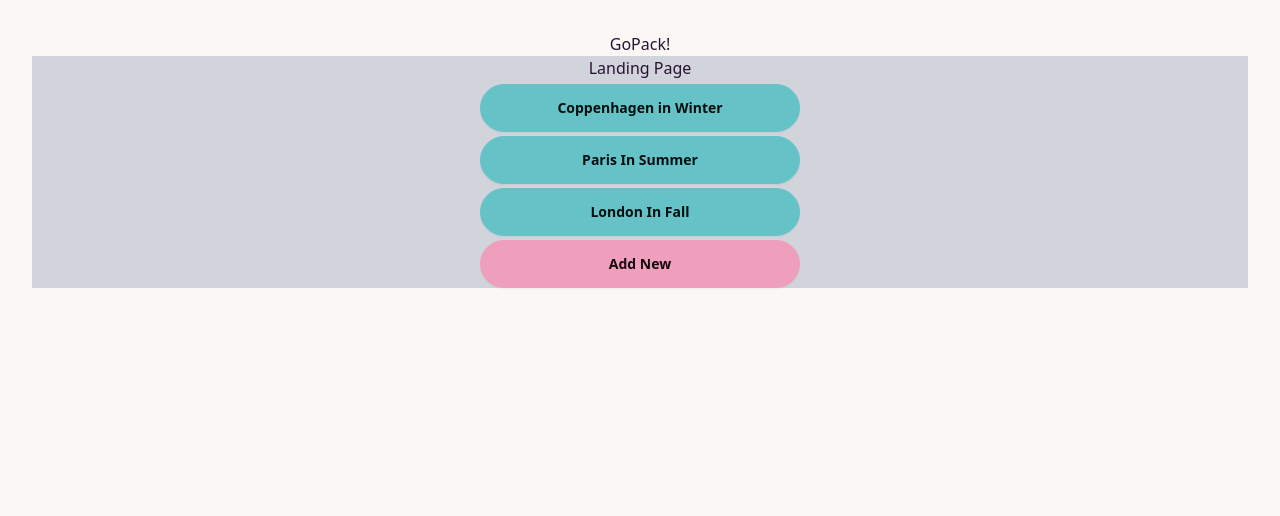
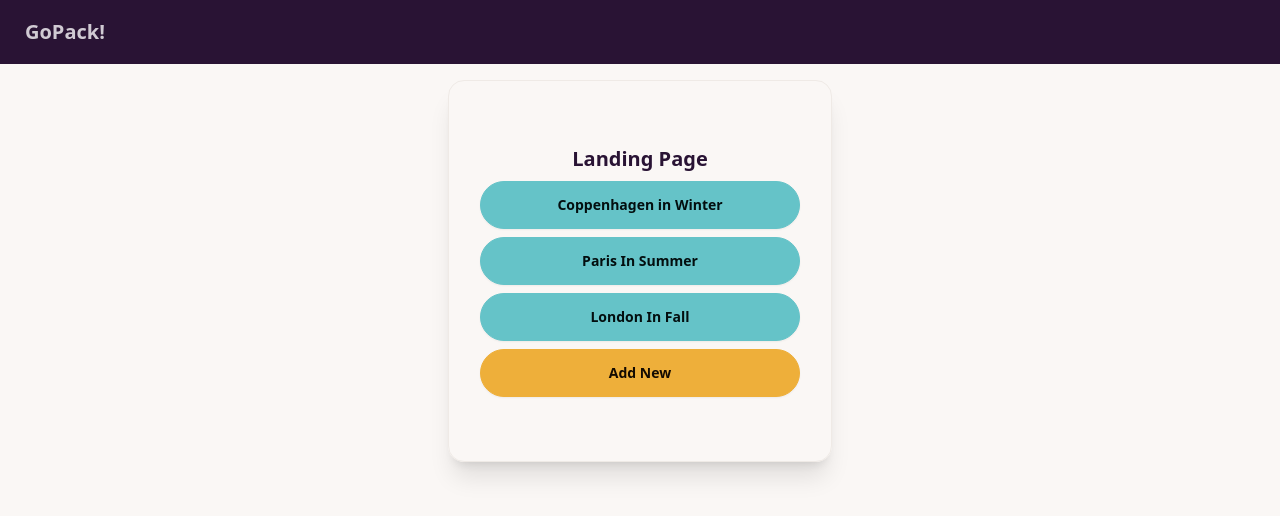
Before and after one commit to henlam1/GoPack, a React app in the folder client/: page / in a window 1280 px wide. Shown: the top 516 px of the page. Built offline with nearby package versions, Linux system fonts and the light colour scheme; the HTML template or start-up script is replaced by a standard one.

Commit message:
more styling

```diff
--- a/client/src/App.tsx
+++ b/client/src/App.tsx
@@ -3,6 +3,7 @@ import { useState } from 'react';
 import Landing from "./pages/Landing";
 import Creation from "./pages/Creation";
 import './App.css'
+import Navbar from './components/Navbar';
 
 export default function App() {
   const [creating, setCreating] = useState(false);
@@ -16,6 +17,7 @@ export default function App() {
 
   return (
     <>
+      <Navbar/>
       {(creating)?
       <Creation onFinish={handleLanding}/> :
       <Landing onCreate={handleCreate}/>}
--- a/client/src/components/AllPackingLists.tsx
+++ b/client/src/components/AllPackingLists.tsx
@@ -27,12 +27,7 @@ export default function AllPackingLists(){
 function PackingListButton({packingList}) {
     return (
         <button key={packingList.id}
-        // className="rounded-lg bg-purple-200
-        // hover:border-1 hover:border-purple-300
-        // w-80 h-7
-        // cursor-pointer
-        // mx-auto"
-        className="btn btn-primary rounded-full w-80 mx-auto"
+        className="btn btn-primary rounded-full w-80"
         >
             {packingList.name}
         </button>
--- a/client/src/components/Navbar.tsx
+++ b/client/src/components/Navbar.tsx
@@ -1,5 +1,7 @@
 export default function Navbar() {
     return (
-        <div>GoPack!</div>
+        <div className="navbar bg-neutral text-neutral-content absolute inset-x-0 top-0">
+            <a className="btn btn-ghost text-xl">GoPack!</a>
+        </div>
     )
 }
--- a/client/src/pages/Creation.tsx
+++ b/client/src/pages/Creation.tsx
@@ -2,8 +2,7 @@ import Navbar from "../components/Navbar";
 
 export default function Creation({onFinish}) {
     return(
-        <div>
-            <Navbar/>
+        <div className="mt-12">
             Creation Page
             <button className="bg-indigo-300" type="submit" onClick={onFinish}>CLICK ME</button>
         </div>
--- a/client/src/pages/Landing.tsx
+++ b/client/src/pages/Landing.tsx
@@ -1,20 +1,15 @@
 import AllPackingLists from "../components/AllPackingLists";
-import Navbar from "../components/Navbar"
-// import { useState } from 'react';
 
 export default function Landing({onCreate}){
-    // const [packingListNames, setPackingListNames] = useState([]);
 
     return(
-        <div>
-            <Navbar/>
-            <div className="container
-            bg-gray-300
-            grid grid-cols-1 gap-1">
-                <p className="break-after-auto">Landing Page</p>
+        <div className="text-center mt-12">
+            <div className="card w-96 shadow-xl card-bordered mx-auto">
+                <div className="card-body items-center text-center">
+                    <div className="card-title">Landing Page</div>
                     <AllPackingLists />
                     <button
-                    className="btn btn-secondary rounded-full w-80 mx-auto"
+                        className="btn btn-accent rounded-full w-80"
                         type="submit"
                         onClick={onCreate}
                     >
@@ -22,5 +17,6 @@ export default function Landing({onCreate}){
                     </button>
                 </div>
             </div>
+        </div>
     )
 }
--- a/client/tailwind.config.js
+++ b/client/tailwind.config.js
@@ -3,6 +3,8 @@ export default {
   content: [
     "./index.html",
     "./src/**/*.{js,ts,jsx,tsx}",
+    './pages/**/*.{js,ts,jsx,tsx}',
+    './components/**/*.{js,ts,jsx,tsx}'
   ],
   theme: {
     extend: {},
```
Lines whose indentation alone changed are shown as unchanged.
